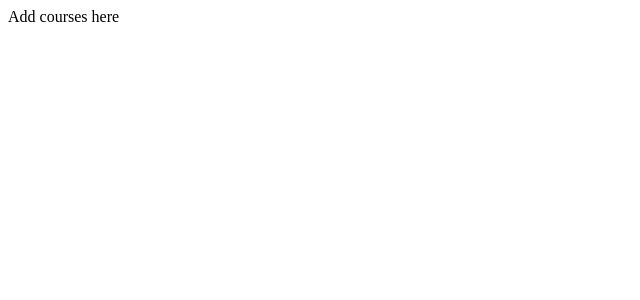
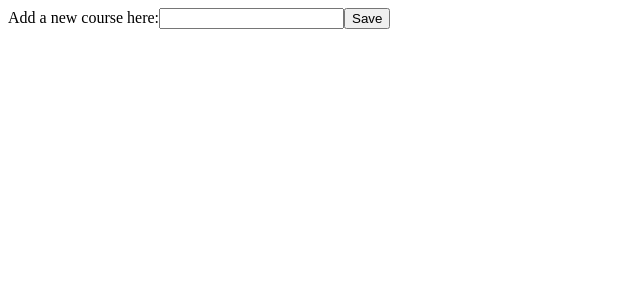
Before and after one commit to AaroKivimaki/FrontendOhjelmointi-Lopputyo, a React (Vite) app: page /AddCourses in a window 1280 px wide. Shown: the top 300 px of the page, without its empty margins (0-640 px from the left). Built offline with nearby package versions, Linux system fonts and the light colour scheme.

Commit message:
Alettu tekee kurssien lisäystä

```diff
--- /dev/null
+++ b/src/components/MakeNewCourses.jsx
@@ -0,0 +1,23 @@
+import { useState } from "react"
+
+function MakeNewCourses() {
+  const [courses, setCourses] = useState({})
+
+  const addText = (e) => {
+    setCourses({ name: e.target.value, id: 1 })
+  }
+
+  const saveCourse = () => {
+    console.log(`Added ${courses.name} to the list`)
+  }
+
+  return (
+    <>
+      <label htmlFor="course">Add a new course here:</label>
+      <input type="" name="course" onChange={addText} />
+      <button type="" onClick={saveCourse}>Save</button>
+    </>
+  )
+}
+
+export default MakeNewCourses
--- a/src/pages/AddCoursesPage.jsx
+++ b/src/pages/AddCoursesPage.jsx
@@ -1,7 +1,9 @@
+import MakeNewCourses from "../components/MakeNewCourses"
+
 function AddCoursesPage() {
   return (
     <div>
-      Add courses here
+      <MakeNewCourses />
     </div>
   )
 }
```
